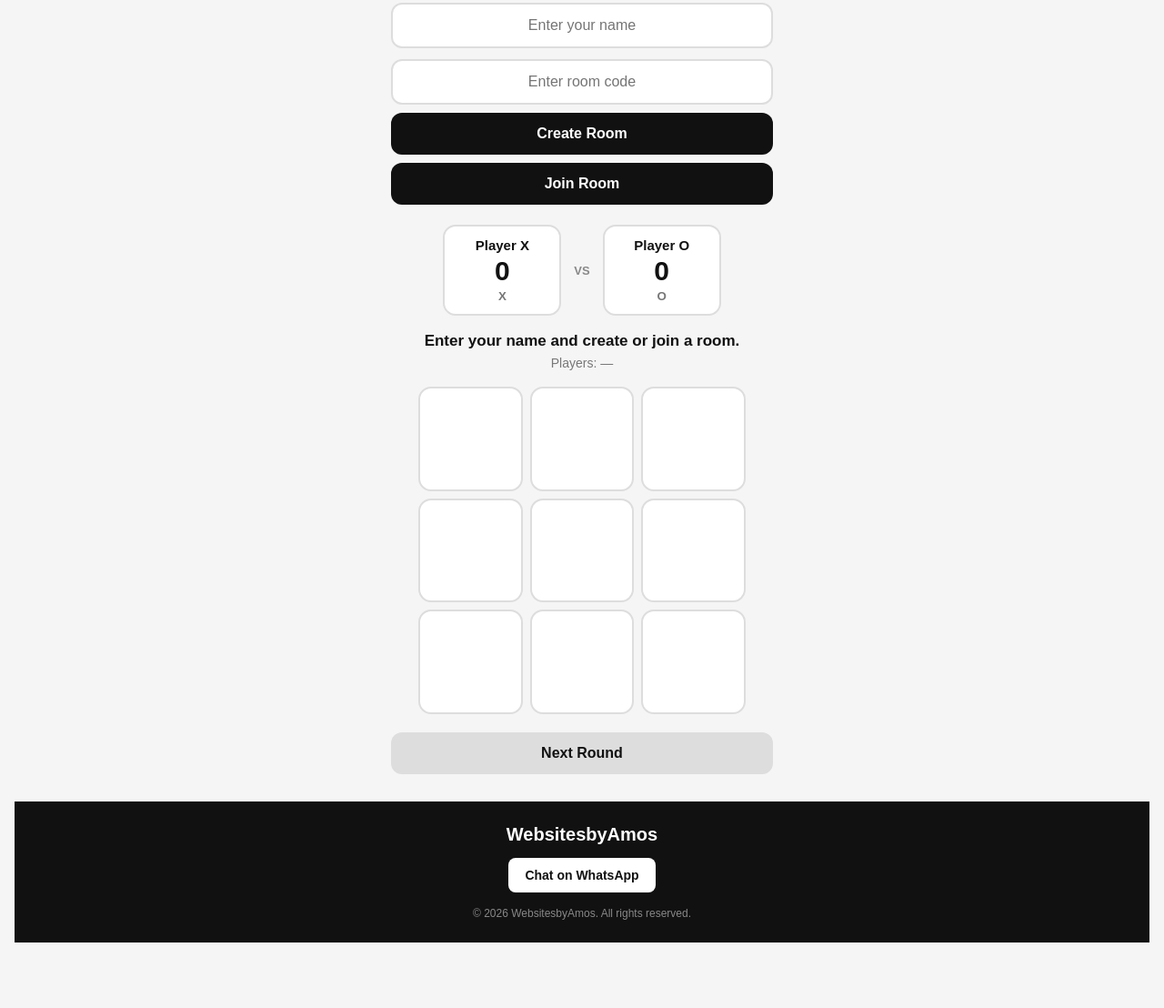
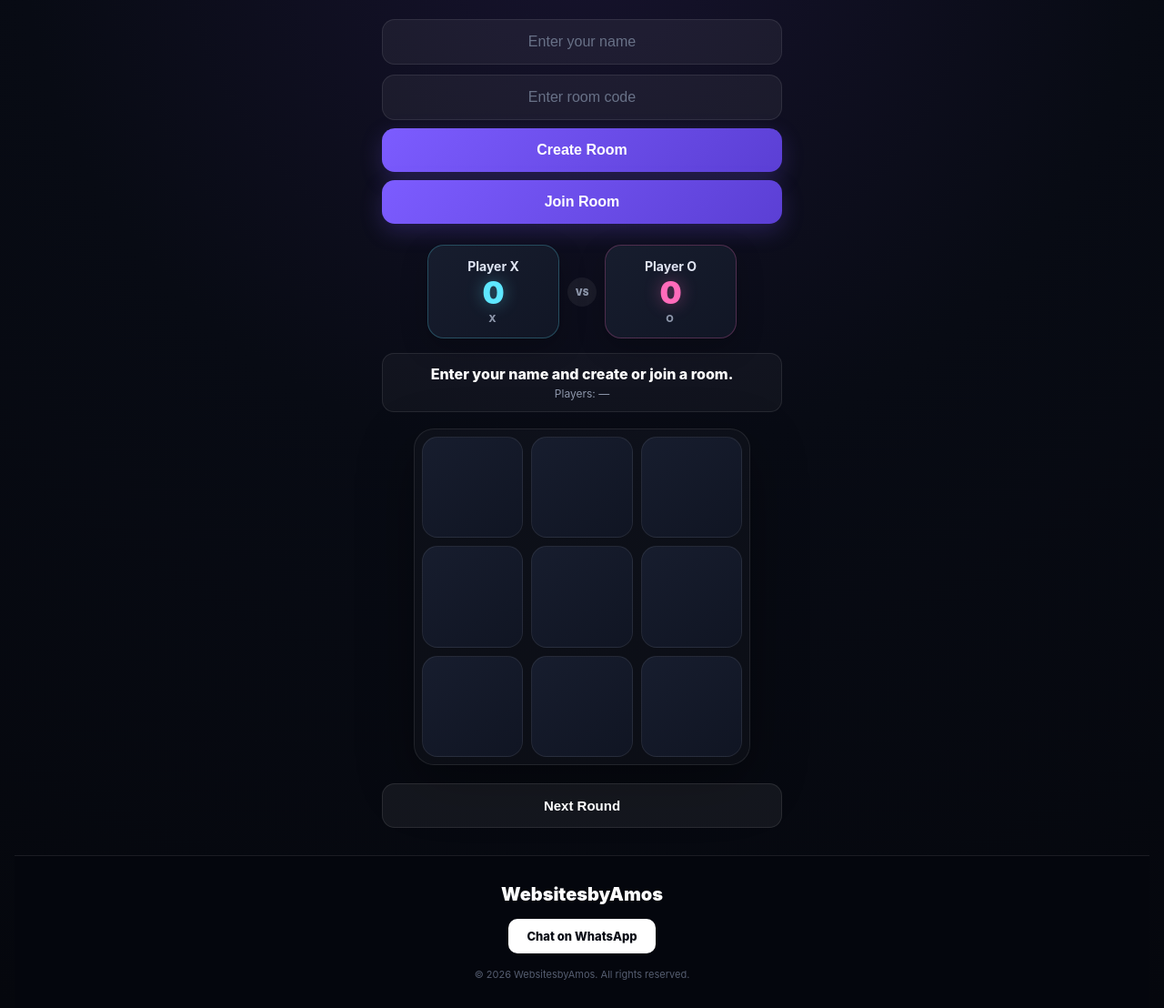
Before and after one commit to websitesbyamos/online-tic-tac-toe, a plain HTML site: page index.html in a window 1280 px wide. Shown: the part 112-1220 px from the top of the page at 91% size. Before the commit the page ends 1148 px from the top, so only its background shows below. Drawn offline with nearby package versions, Linux system fonts and the light colour scheme.

Commit message:
Update style.css

```diff
--- a/style.css
+++ b/style.css
@@ -4,18 +4,42 @@
     padding: 0;
 }
 
+:root {
+    --bg: #080b14;
+    --card: #111625;
+    --card-light: #171d2e;
+    --border: rgba(255, 255, 255, 0.09);
+    --text: #f5f7ff;
+    --muted: #8d96aa;
+    --accent: #7c5cff;
+    --accent-light: #a98fff;
+    --x-color: #5ee7ff;
+    --o-color: #ff6bba;
+}
+
 body {
     min-height: 100vh;
+
     display: flex;
     flex-direction: column;
     align-items: center;
 
-    padding: 25px 16px 0;
+    padding: 24px 16px 0;
 
-    font-family: Arial, sans-serif;
+    font-family:
+        Inter,
+        Arial,
+        sans-serif;
 
-    background: #f5f5f5;
-    color: #111;
+    background:
+        radial-gradient(
+            circle at top,
+            #17132e 0%,
+            #080b14 45%,
+            #05070d 100%
+        );
+
+    color: var(--text);
 }
 
 
@@ -25,8 +49,10 @@ body {
 
 .app {
     width: 100%;
-    max-width: 420px;
+    max-width: 440px;
+
     text-align: center;
+
     flex: 1;
 }
 
@@ -36,90 +62,157 @@ body {
 /* ============================= */
 
 .game-header {
-    margin-bottom: 24px;
+    margin-bottom: 25px;
 }
 
-h1 {
-    font-size: 38px;
-    margin-bottom: 6px;
+.game-header h1 {
+    font-size: clamp(36px, 10vw, 52px);
+
+    font-weight: 900;
+
+    letter-spacing: -2px;
+
+    margin-bottom: 5px;
+
+    background:
+        linear-gradient(
+            135deg,
+            #ffffff,
+            #a98fff
+        );
+
+    -webkit-background-clip: text;
+    -webkit-text-fill-color: transparent;
 }
 
 .subtitle {
-    color: #777;
-    font-size: 15px;
+    color: var(--muted);
+
+    font-size: 13px;
+
+    letter-spacing: 1.5px;
+
+    text-transform: uppercase;
 }
 
 
 /* ============================= */
-/* NAME INPUT */
+/* INPUTS */
 /* ============================= */
 
 .name-section {
-    margin-bottom: 12px;
+    margin-bottom: 11px;
 }
 
 .name-section input,
 .room-section input {
+
     width: 100%;
 
-    padding: 14px;
+    padding: 15px 16px;
 
-    border: 2px solid #ddd;
-    border-radius: 12px;
+    border: 1px solid var(--border);
 
-    background: white;
+    border-radius: 14px;
+
+    background:
+        rgba(255, 255, 255, 0.05);
+
+    color: var(--text);
 
     font-size: 16px;
+
     text-align: center;
 
     outline: none;
 
-    transition: border 0.2s;
+    transition:
+        border 0.25s,
+        box-shadow 0.25s,
+        background 0.25s;
+}
+
+.name-section input::placeholder,
+.room-section input::placeholder {
+    color: #687187;
 }
 
 .name-section input:focus,
 .room-section input:focus {
-    border-color: #111;
+
+    border-color:
+        var(--accent);
+
+    background:
+        rgba(124, 92, 255, 0.08);
+
+    box-shadow:
+        0 0 0 3px
+        rgba(124, 92, 255, 0.12);
 }
 
 
 /* ============================= */
-/* ROOM */
+/* ROOM CONTROLS */
 /* ============================= */
 
 .room-section {
+
     display: flex;
+
     flex-direction: column;
+
     gap: 9px;
 
-    margin-bottom: 22px;
+    margin-bottom: 23px;
 }
 
 .room-section button {
-    padding: 14px;
+
+    padding: 15px;
 
     border: none;
-    border-radius: 12px;
 
-    background: #111;
+    border-radius: 14px;
+
+    background:
+        linear-gradient(
+            135deg,
+            var(--accent),
+            #5b3fd4
+        );
+
     color: white;
 
     font-size: 16px;
-    font-weight: bold;
+
+    font-weight: 800;
 
     cursor: pointer;
 
+    box-shadow:
+        0 8px 25px
+        rgba(124, 92, 255, 0.22);
+
     transition:
-        transform 0.1s,
-        opacity 0.2s;
+        transform 0.15s,
+        box-shadow 0.2s,
+        filter 0.2s;
 }
 
 .room-section button:hover {
-    opacity: 0.9;
+
+    filter: brightness(1.1);
+
+    box-shadow:
+        0 10px 30px
+        rgba(124, 92, 255, 0.32);
 }
 
 .room-section button:active {
-    transform: scale(0.98);
+
+    transform:
+        scale(0.97);
 }
 
 
@@ -128,54 +221,138 @@ h1 {
 /* ============================= */
 
 .scoreboard {
+
     display: flex;
+
     align-items: center;
+
     justify-content: center;
-    gap: 14px;
 
-    margin-bottom: 18px;
+    gap: 9px;
+
+    margin-bottom: 16px;
 }
 
 .player-score {
-    width: 130px;
 
-    padding: 12px 8px;
+    width: 145px;
 
-    background: white;
+    padding: 14px 8px;
 
-    border: 2px solid #ddd;
-    border-radius: 14px;
+    background:
+        linear-gradient(
+            145deg,
+            var(--card-light),
+            var(--card)
+        );
+
+    border:
+        1px solid var(--border);
+
+    border-radius: 18px;
 
     display: flex;
+
     flex-direction: column;
+
     align-items: center;
-    gap: 3px;
+
+    gap: 4px;
+
+    box-shadow:
+        0 10px 30px
+        rgba(0, 0, 0, 0.22);
+}
+
+.player-score:first-child {
+
+    border-color:
+        rgba(94, 231, 255, 0.25);
+}
+
+.player-score:last-child {
+
+    border-color:
+        rgba(255, 107, 186, 0.25);
 }
 
 .player-name {
-    max-width: 115px;
+
+    max-width: 125px;
 
     overflow: hidden;
+
     text-overflow: ellipsis;
+
     white-space: nowrap;
 
-    font-size: 15px;
-    font-weight: bold;
+    font-size: 14px;
+
+    font-weight: 700;
+
+    color: #dfe4f2;
 }
 
 .player-score strong {
-    font-size: 30px;
+
+    font-size: 34px;
+
+    line-height: 1;
+
+    font-weight: 900;
+}
+
+.player-score:first-child strong {
+
+    color: var(--x-color);
+
+    text-shadow:
+        0 0 18px
+        rgba(94, 231, 255, 0.4);
+}
+
+.player-score:last-child strong {
+
+    color: var(--o-color);
+
+    text-shadow:
+        0 0 18px
+        rgba(255, 107, 186, 0.4);
 }
 
 .player-score small {
-    color: #777;
-    font-weight: bold;
+
+    color: var(--muted);
+
+    font-size: 11px;
+
+    font-weight: 800;
+
+    letter-spacing: 2px;
 }
 
 .vs {
-    font-size: 13px;
-    font-weight: bold;
-    color: #888;
+
+    width: 32px;
+
+    height: 32px;
+
+    display: flex;
+
+    align-items: center;
+
+    justify-content: center;
+
+    border-radius: 50%;
+
+    background:
+        rgba(255, 255, 255, 0.06);
+
+    color: var(--muted);
+
+    font-size: 10px;
+
+    font-weight: 900;
 }
 
 
@@ -184,19 +361,36 @@ h1 {
 /* ============================= */
 
 .game-info {
+
     margin-bottom: 18px;
+
+    padding: 12px 15px;
+
+    border-radius: 13px;
+
+    background:
+        rgba(255, 255, 255, 0.035);
+
+    border:
+        1px solid var(--border);
 }
 
 #status {
-    font-size: 17px;
-    font-weight: bold;
 
-    margin-bottom: 6px;
+    font-size: 16px;
+
+    font-weight: 800;
+
+    margin-bottom: 4px;
+
+    color: #ffffff;
 }
 
 #players {
-    color: #777;
-    font-size: 14px;
+
+    color: var(--muted);
+
+    font-size: 12px;
 }
 
 
@@ -205,78 +399,131 @@ h1 {
 /* ============================= */
 
 .board {
-    width: min(90vw, 360px);
+
+    width:
+        min(90vw, 370px);
 
     aspect-ratio: 1;
 
-    margin: 0 auto 20px;
+    margin:
+        0 auto 20px;
+
+    padding: 8px;
 
     display: grid;
 
     grid-template-columns:
         repeat(3, 1fr);
 
-    gap: 8px;
+    gap: 9px;
+
+    border-radius: 22px;
+
+    background:
+        rgba(255, 255, 255, 0.025);
+
+    border:
+        1px solid var(--border);
+
+    box-shadow:
+        0 20px 60px
+        rgba(0, 0, 0, 0.35);
 }
 
 .cell {
-    background: white;
 
-    border: 2px solid #ddd;
-    border-radius: 14px;
+    background:
+        linear-gradient(
+            145deg,
+            #171d2e,
+            #101523
+        );
+
+    border:
+        1px solid
+        rgba(255, 255, 255, 0.08);
+
+    border-radius: 17px;
 
     font-size:
-        clamp(42px, 13vw, 70px);
+        clamp(45px, 15vw, 78px);
 
-    font-weight: bold;
+    font-weight: 900;
 
-    color: #111;
+    color: white;
 
     cursor: pointer;
 
     transition:
-        transform 0.1s,
-        background 0.2s;
+        transform 0.15s,
+        background 0.2s,
+        box-shadow 0.2s;
 }
 
 .cell:hover {
-    background: #eee;
+
+    background:
+        linear-gradient(
+            145deg,
+            #202840,
+            #151b2b
+        );
+
+    box-shadow:
+        inset 0 0 20px
+        rgba(124, 92, 255, 0.08);
 }
 
 .cell:active {
-    transform: scale(0.95);
+
+    transform:
+        scale(0.93);
 }
 
 
 /* ============================= */
-/* RESET */
+/* NEXT ROUND */
 /* ============================= */
 
 .reset {
+
     width: 100%;
 
-    padding: 14px;
+    padding: 15px;
 
-    border: none;
-    border-radius: 12px;
+    border:
+        1px solid var(--border);
 
-    background: #ddd;
-    color: #111;
+    border-radius: 14px;
 
-    font-size: 16px;
-    font-weight: bold;
+    background:
+        rgba(255, 255, 255, 0.06);
+
+    color: white;
+
+    font-size: 15px;
+
+    font-weight: 800;
 
     cursor: pointer;
 
     margin-bottom: 30px;
+
+    transition:
+        background 0.2s,
+        transform 0.15s;
 }
 
 .reset:hover {
-    background: #ccc;
+
+    background:
+        rgba(255, 255, 255, 0.1);
 }
 
 .reset:active {
-    transform: scale(0.98);
+
+    transform:
+        scale(0.97);
 }
 
 
@@ -285,53 +532,85 @@ h1 {
 /* ============================= */
 
 .site-footer {
+
     width: 100%;
 
-    padding: 25px 16px;
+    padding: 30px 16px;
 
     text-align: center;
 
-    background: #111;
+    background:
+        rgba(5, 7, 13, 0.95);
+
+    border-top:
+        1px solid var(--border);
+
     color: white;
 }
 
 .site-footer h3 {
+
     font-size: 20px;
+
+    font-weight: 900;
+
     margin-bottom: 7px;
 }
 
 .site-footer p {
-    color: #bbb;
+
+    color: #81899d;
+
     font-size: 13px;
-    margin-bottom: 14px;
+
+    margin-bottom: 15px;
 }
 
 .whatsapp-link {
+
     display: inline-block;
 
-    padding: 11px 18px;
+    padding: 11px 20px;
 
-    border-radius: 8px;
+    border-radius: 10px;
 
-    background: white;
-    color: #111;
+    background:
+        #ffffff;
+
+    color:
+        #080b14;
 
     text-decoration: none;
 
-    font-size: 14px;
-    font-weight: bold;
+    font-size: 13px;
 
-    margin-bottom: 16px;
+    font-weight: 800;
+
+    transition:
+        transform 0.15s,
+        opacity 0.2s;
 }
 
 .whatsapp-link:hover {
-    opacity: 0.85;
+
+    opacity: 0.9;
+}
+
+.whatsapp-link:active {
+
+    transform:
+        scale(0.96);
 }
 
 .site-footer .copyright {
+
+    margin-top: 16px;
+
     margin-bottom: 0;
-    font-size: 12px;
-    color: #888;
+
+    font-size: 11px;
+
+    color: #555d70;
 }
 
 
@@ -345,15 +624,20 @@ h1 {
         padding-top: 18px;
     }
 
-    h1 {
-        font-size: 32px;
+    .game-header h1 {
+        font-size: 34px;
     }
 
     .player-score {
-        width: 115px;
+        width: 120px;
     }
 
     .board {
         gap: 6px;
+        padding: 6px;
     }
-}
+
+    .cell {
+        border-radius: 13px;
+    }
+    }
```
